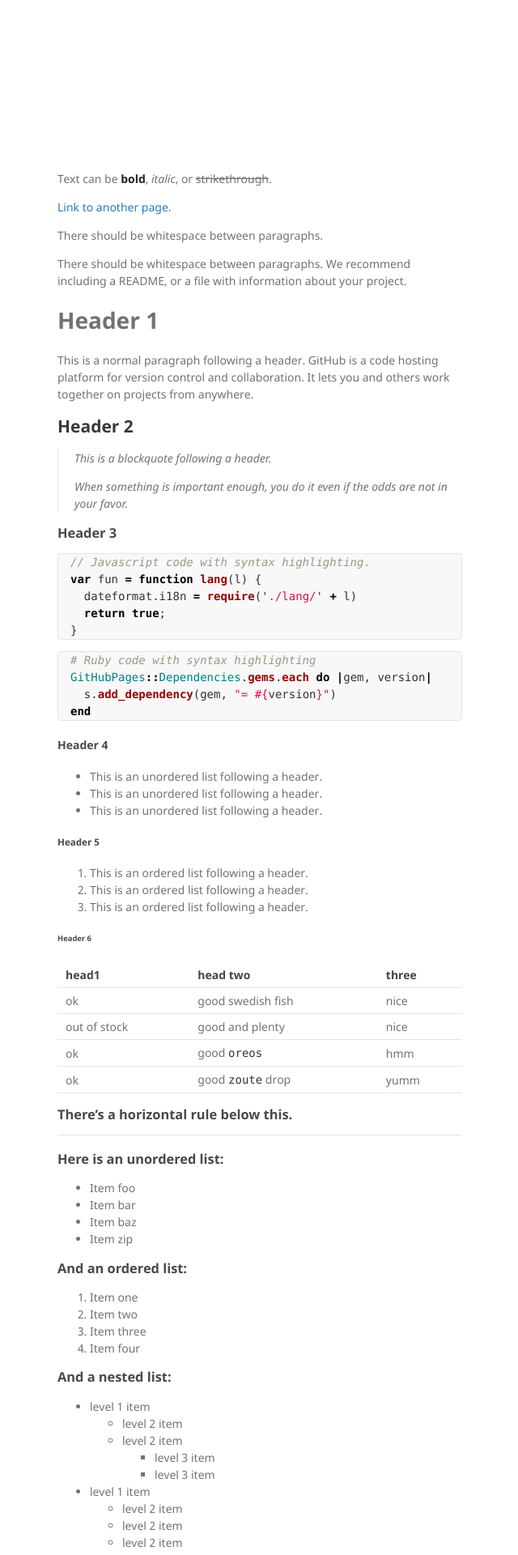
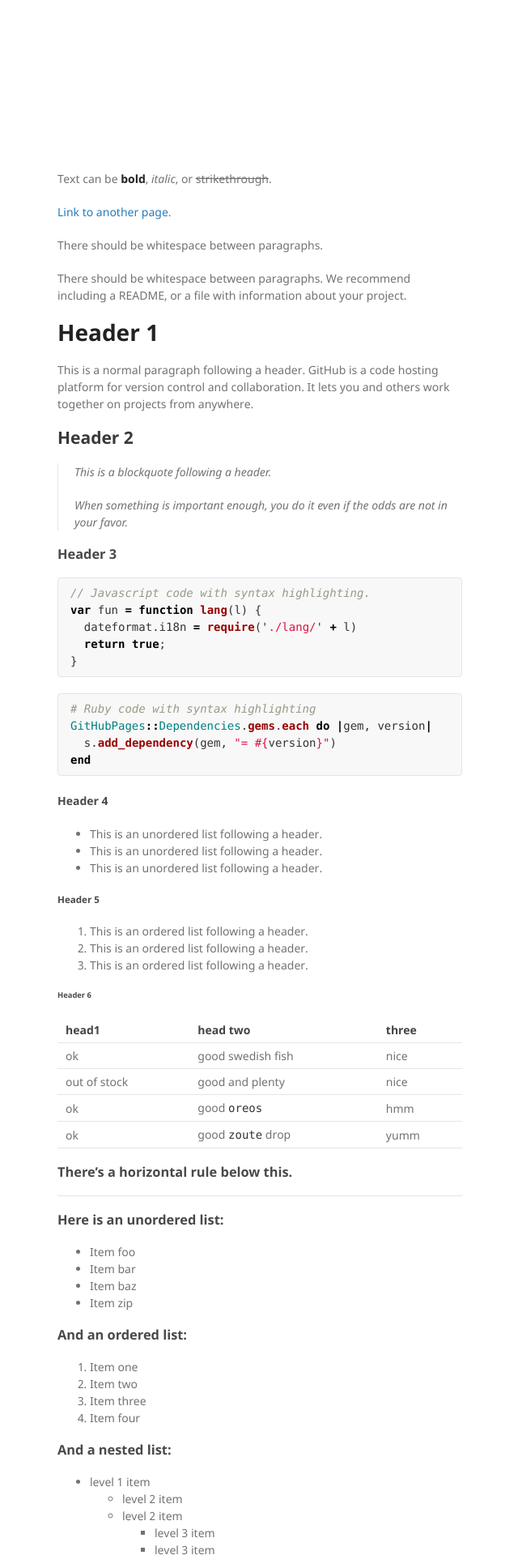
Before and after one commit to Libror/sociallinks, a Jekyll site: the page built from index.md, in a window 1280 px wide. Shown: the part 422-2342 px from the top of the page at 81% size, without its empty margins (569-1209 px from the left). Built offline with Jekyll 4.4.1, drawn with Linux system fonts in a browser that asks for light colours.

Commit message:
Update jekyll-theme-minimal.scss

```diff
--- a/_sass/jekyll-theme-minimal.scss
+++ b/_sass/jekyll-theme-minimal.scss
@@ -1,6 +1,5 @@
 @import "fonts";
 @import "rouge-github";
-
 body {
   background-color: #fff;
   padding:0px;
@@ -8,100 +7,88 @@ body {
   color:#727272;
   font-weight:400;
 }
-
+h1, h2, h3, h4, h5, h6 {
+  color:#222;
+  margin:0 0 20px;
+}
+p, ul, ol, table, pre, dl {
+  margin:0 0 20px;
+}
 h1, h2, h3 {
   line-height:1.1;
 }
-
 h1 {
   font-size:28px;
 }
-
 h2 {
   color:#393939;
 }
-
 h3, h4, h5, h6 {
   color:#494949;
 }
-
 a {
   color:#267CB9;
   text-decoration:none;
 }
-
 a:hover, a:focus {
   color:#069;
   font-weight: bold;
 }
-
 a small {
   font-size:11px;
   color:#777;
   margin-top:-0.3em;
   display:block;
 }
-
 a:hover small {
   color:#777;
 }
-
 .wrapper {
   width:860px;
   margin:50%;
 }
-
 blockquote {
   border-left:1px solid #e5e5e5;
   margin:0;
   padding:0 0 0 20px;
   font-style:italic;
 }
-
 code, pre {
   font-family:Monaco, Bitstream Vera Sans Mono, Lucida Console, Terminal, Consolas, Liberation Mono, DejaVu Sans Mono, Courier New, monospace;
   color:#333;
 }
-
 pre {
-  padding:0px 15px;
+  padding:8px 15px;
   background: #f8f8f8;
   border-radius:5px;
   border:1px solid #e5e5e5;
   overflow-x: auto;
 }
-
 table {
   width:100%;
   border-collapse:collapse;
 }
-
 th, td {
   text-align:left;
   padding:5px 10px;
   border-bottom:1px solid #e5e5e5;
 }
-
 dt {
   color:#444;
   font-weight:700;
 }
-
 th {
   color:#444;
 }
-
 img {
   max-width:100%;
 }
-
 header {
   width:270px;
   float:left;
   position:fixed;
   -webkit-font-smoothing:subpixel-antialiased;
 }
-
 header ul {
   list-style:none;
   height:40px;
@@ -111,22 +98,18 @@ header ul {
   border:1px solid #e0e0e0;
   width:270px;
 }
-
 header li {
   width:89px;
   float:left;
   border-right:1px solid #e0e0e0;
   height:40px;
 }
-
 header li:first-child a {
   border-radius:5px 0 0 5px;
 }
-
 header li:last-child a {
   border-radius:0 5px 5px 0;
 }
-
 header ul a {
   line-height:1;
   font-size:11px;
@@ -136,49 +119,40 @@ header ul a {
   padding-top:6px;
   height:34px;
 }
-
 header ul a:hover, header ul a:focus {
   color:#675C5C;
   font-weight:bold;
 }
-
 header ul a:active {
   background-color:#f0f0f0;
 }
-
 strong {
   color:#222;
   font-weight:700;
 }
-
 header ul li + li + li {
   border-right:none;
   width:89px;
 }
-
 header ul a strong {
   font-size:14px;
   display:block;
   color:#222;
 }
-
 section {
   width:500px;
   float:none;
   padding-bottom:50px;
 }
-
 small {
   font-size:11px;
 }
-
 hr {
   border:0;
   background:#e5e5e5;
   height:1px;
   margin:0 0 20px;
 }
-
 footer {
   width:270px;
   float:left;
@@ -186,55 +160,44 @@ footer {
   bottom:50px;
   -webkit-font-smoothing:subpixel-antialiased;
 }
-
 @media print, screen and (max-width: 960px) {
-
   div.wrapper {
     width:auto;
     margin:0;
   }
-
   header, section, footer {
     float:none;
     position:static;
     width:auto;
   }
-
   header {
     padding-right:320px;
   }
-
   section {
     border:1px solid #e5e5e5;
     border-width:1px 0;
     padding:20px 0;
     margin:0 0 20px;
   }
-
   header a small {
     display:inline;
   }
-
   header ul {
     position:absolute;
     right:50px;
     top:52px;
   }
 }
-
 @media print, screen and (max-width: 720px) {
   body {
     word-wrap:break-word;
   }
-
   header {
     padding:0;
   }
-
   header ul, header p.view {
     position:static;
   }
-
   pre, code {
     word-wrap:normal;
   }
@@ -242,18 +205,17 @@ footer {
 
 @media print, screen and (max-width: 480px) {
   body {
+    padding:15px;
     padding:0px;
   }
 
   header ul {
     width:99%;
   }
-
   header li, header ul li + li + li {
     width:33%;
   }
 }
-
 @media print {
   body {
     padding:0.4in;
```
